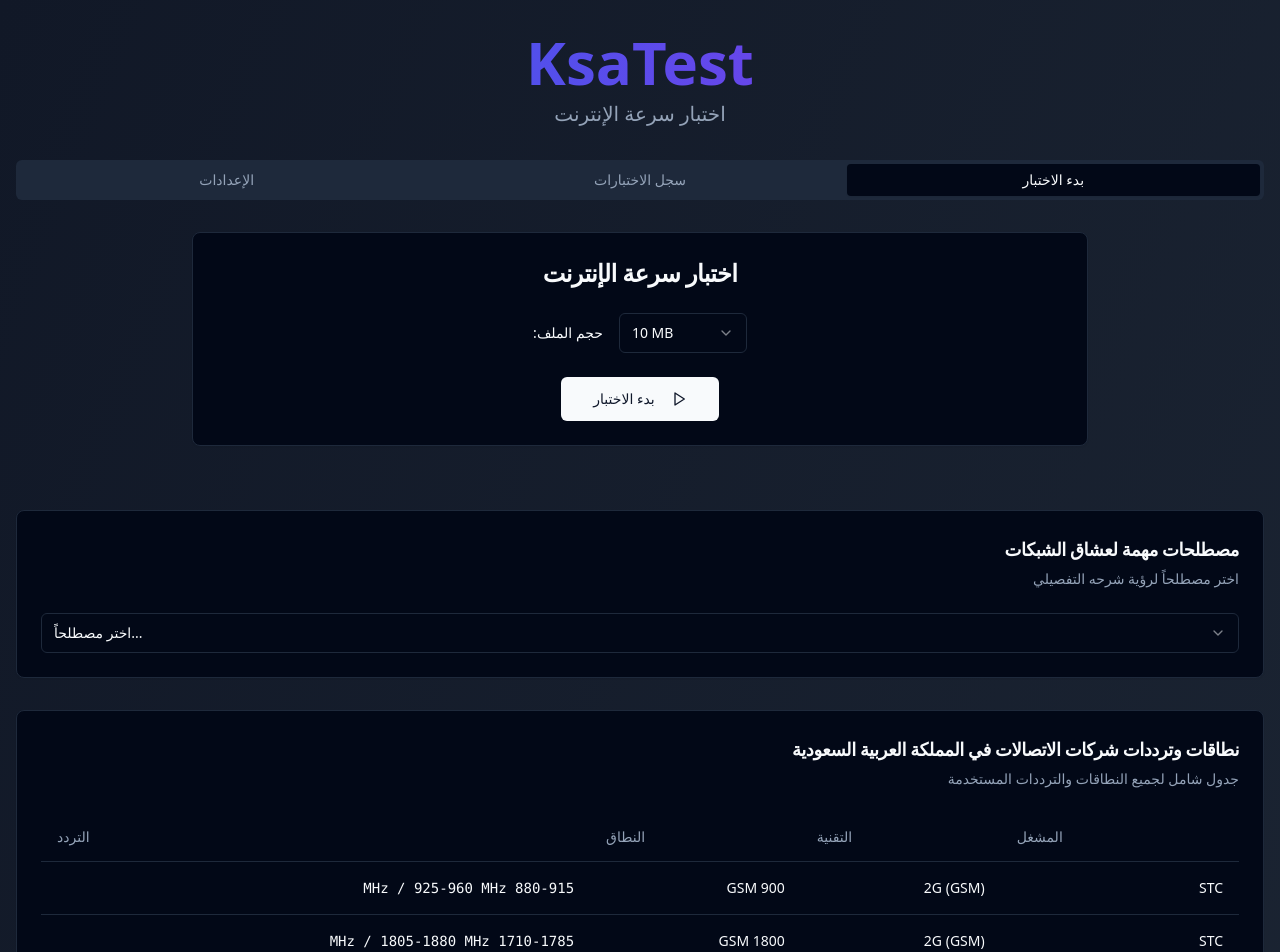
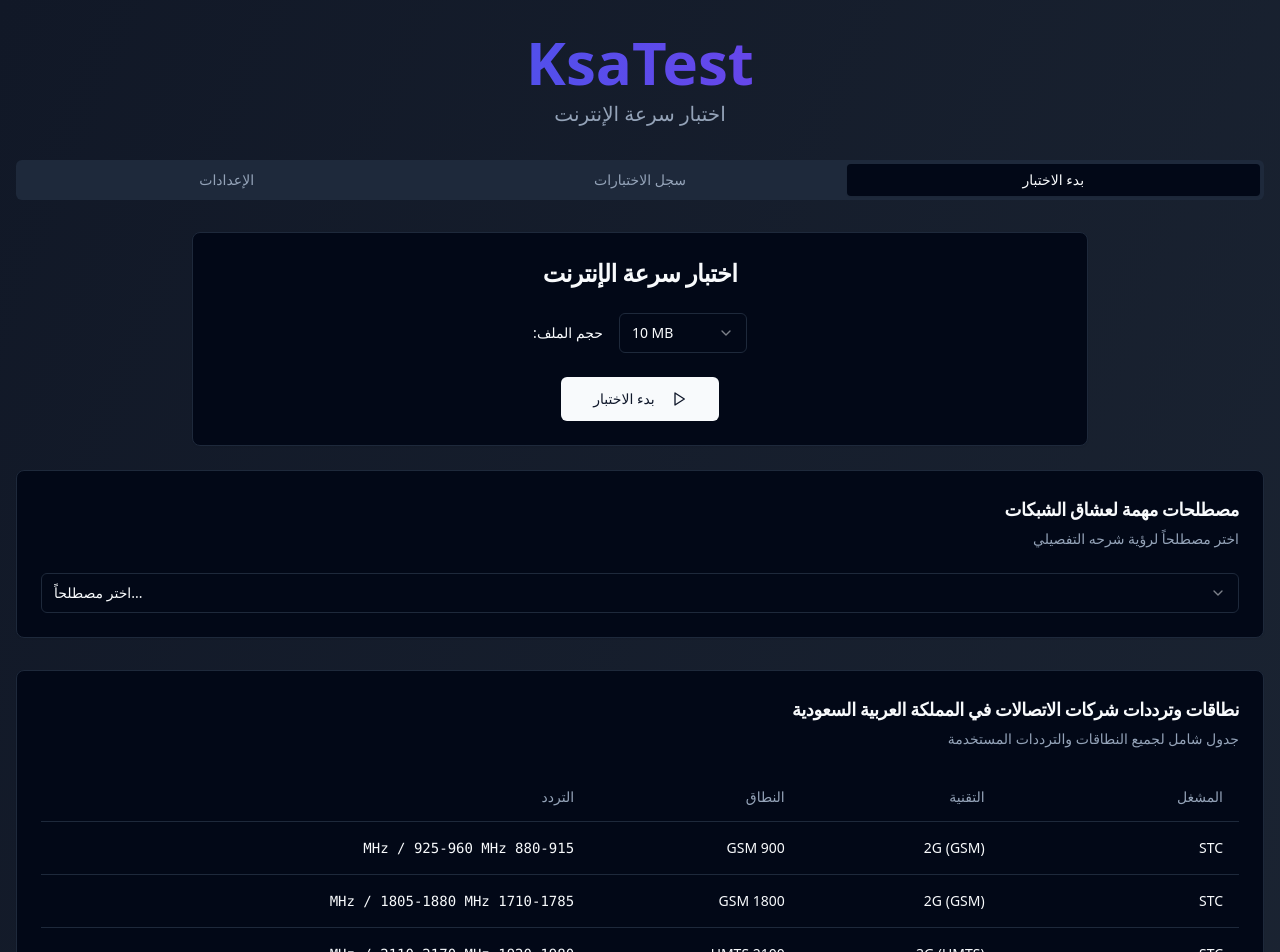
Before and after one commit to windows11ssd/ksa-test, a React (Vite) app: page / in a window 1280 px wide. Shown: the top 952 px of the page. Built offline with nearby package versions, Linux system fonts and the light colour scheme.

Commit message:
Fix: UI improvements and favicon
- Restrict "Important Terms" to test page.
- Improve Arabic text alignment in frequency table.
- Add favicon to the app.

```diff
--- a/index.html
+++ b/index.html
@@ -16,6 +16,11 @@
 
     <!-- Manifest -->
     <link rel="manifest" href="/manifest.json" />
+
+    <!-- Favicon -->
+    <link rel="icon" type="image/png" sizes="32x32" href="/icon-192.png" />
+    <link rel="icon" type="image/png" sizes="16x16" href="/icon-192.png" />
+    <link rel="shortcut icon" href="/icon-192.png" />
 
     <!-- Icons -->
     <link rel="apple-touch-icon" href="/icon-192.png" />
--- a/src/components/SaudiFrequencyBands.tsx
+++ b/src/components/SaudiFrequencyBands.tsx
@@ -74,16 +74,16 @@ export const SaudiFrequencyBands: React.FC = () => {
           <Table>
             <TableHeader>
               <TableRow>
-                <TableHead className="min-w-[120px]">
+                <TableHead className={`min-w-[120px] ${isRTL ? 'text-right' : 'text-left'}`}>
                   {isRTL ? 'المشغل' : 'Operator'}
                 </TableHead>
-                <TableHead className="min-w-[100px]">
+                <TableHead className={`min-w-[100px] ${isRTL ? 'text-right' : 'text-left'}`}>
                   {isRTL ? 'التقنية' : 'Technology'}
                 </TableHead>
-                <TableHead className="min-w-[100px]">
+                <TableHead className={`min-w-[100px] ${isRTL ? 'text-right' : 'text-left'}`}>
                   {isRTL ? 'النطاق' : 'Band'}
                 </TableHead>
-                <TableHead className="min-w-[200px]">
+                <TableHead className={`min-w-[200px] ${isRTL ? 'text-right' : 'text-left'}`}>
                   {isRTL ? 'التردد' : 'Frequency'}
                 </TableHead>
               </TableRow>
@@ -91,10 +91,10 @@ export const SaudiFrequencyBands: React.FC = () => {
             <TableBody>
               {saudiTelecomBands.map((band, index) => (
                 <TableRow key={index}>
-                  <TableCell className="font-medium">{band.operator}</TableCell>
-                  <TableCell>{band.technology}</TableCell>
-                  <TableCell>{band.band}</TableCell>
-                  <TableCell className="font-mono text-sm">{band.frequency}</TableCell>
+                  <TableCell className={`font-medium ${isRTL ? 'text-right' : 'text-left'}`}>{band.operator}</TableCell>
+                  <TableCell className={isRTL ? 'text-right' : 'text-left'}>{band.technology}</TableCell>
+                  <TableCell className={isRTL ? 'text-right' : 'text-left'}>{band.band}</TableCell>
+                  <TableCell className={`font-mono text-sm ${isRTL ? 'text-right' : 'text-left'}`}>{band.frequency}</TableCell>
                 </TableRow>
               ))}
             </TableBody>
--- a/src/pages/Index.tsx
+++ b/src/pages/Index.tsx
@@ -50,6 +50,12 @@ const Index: React.FC<IndexProps> = ({ theme, setTheme }) => {
 
           <TabsContent value="test" className="space-y-6">
             <SpeedTestWidget onTestComplete={handleTestComplete} />
+
+            {/* Networking Information Section - Only on test tab */}
+            <div className="mt-16 space-y-8">
+              <NetworkingTerms />
+              <SaudiFrequencyBands />
+            </div>
           </TabsContent>
 
           <TabsContent value="history" className="space-y-6">
@@ -61,12 +67,6 @@ const Index: React.FC<IndexProps> = ({ theme, setTheme }) => {
           </TabsContent>
         </Tabs>
 
-        {/* Networking Information Section */}
-        <div className="mt-16 space-y-8">
-          <NetworkingTerms />
-          <SaudiFrequencyBands />
-        </div>
-
         {/* Footer */}
         <footer className="mt-16 text-center text-sm text-muted-foreground border-t pt-8">
           <p>{t('footer')}</p>
```
